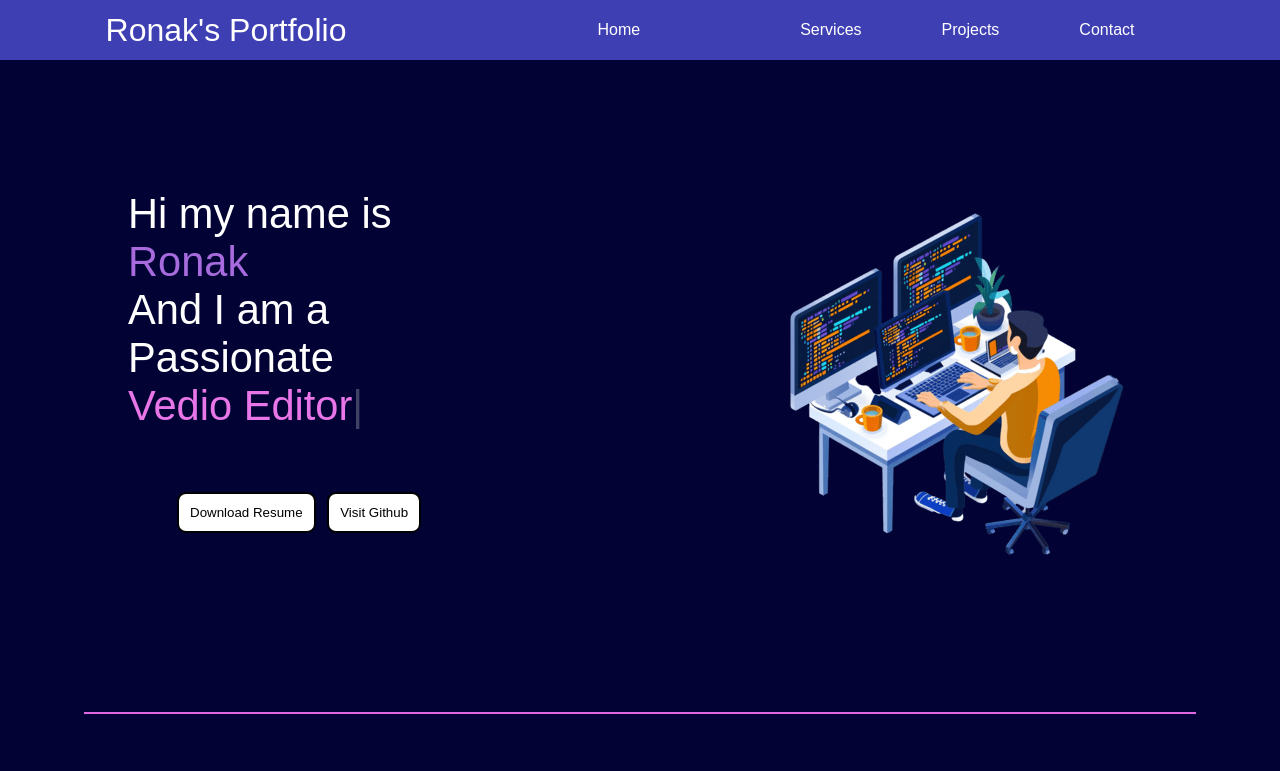
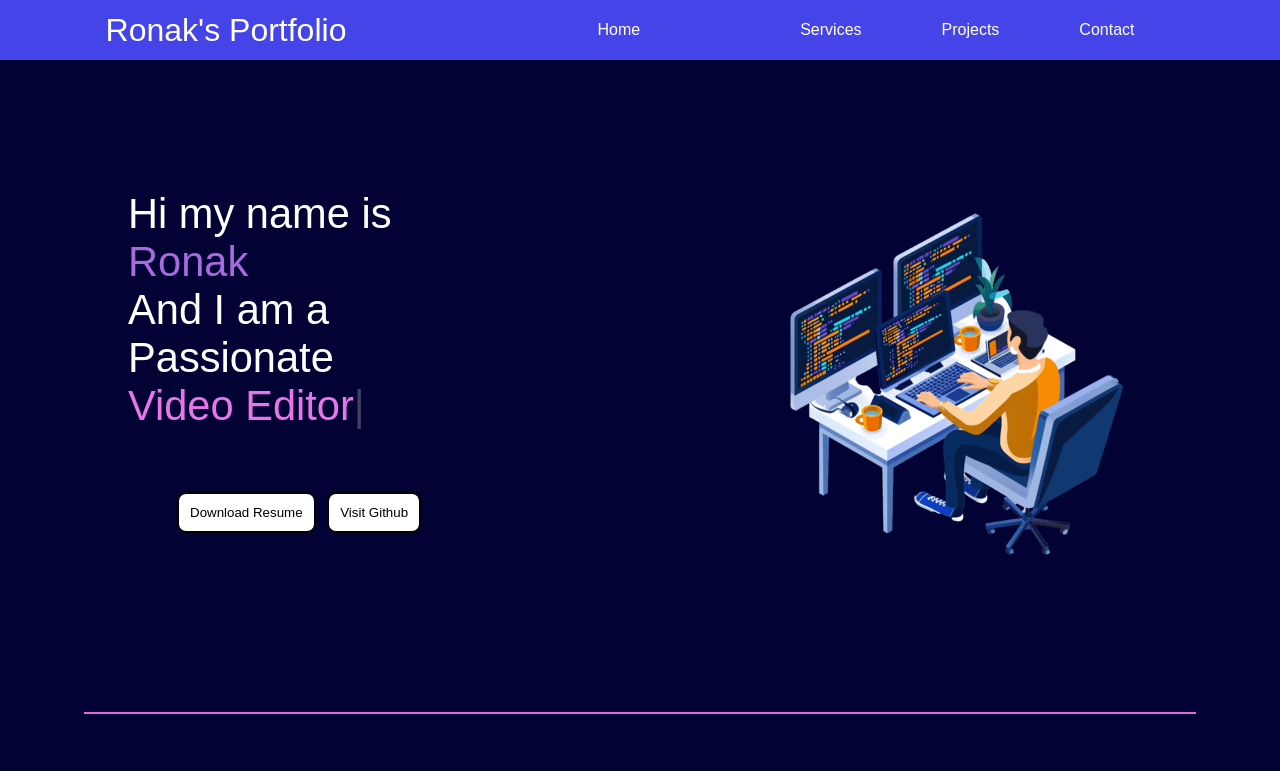
Before and after one commit to ronakbudhiraja/portfolio, a plain HTML site: page index.html in a window 1280 px wide. Shown: the top 771 px of the page. Drawn offline with nearby package versions, Linux system fonts and the light colour scheme.

Commit message:
typo fix, and formatting changes

```diff
--- a/index.html
+++ b/index.html
@@ -129,7 +129,7 @@
     <!-- Setup and start animation! -->
     <script>
       var typed = new Typed('#element', {
-        strings: [' Web Devloper', 'Web Designer', 'Vedio Editor'],
+        strings: [' Web Devloper', 'Web Designer', 'Video Editor'],
         typeSpeed: 50,
       });
     </script>
--- a/style.css
+++ b/style.css
@@ -24,7 +24,7 @@ nav {
   align-items: center;
   justify-content: space-around;
   height: 60px;
-  background-color: rgb(63, 63, 180);
+  background-color: rgb(68, 68, 233);
 }
 nav ul {
   display: flex;
```
